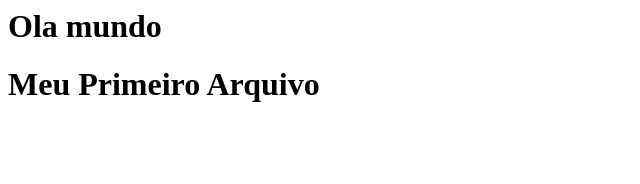
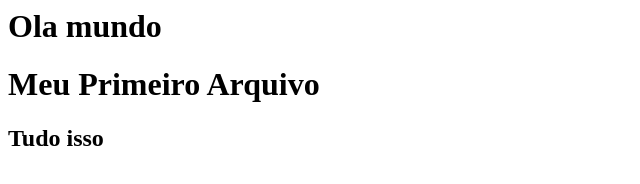
Before and after one commit to ThiagoJr67/projeto-colaborativo, a plain HTML site: page index.html in a window 1280 px wide. Shown: the whole page, without its empty margins (0-640 px from the left). Drawn offline with Linux system fonts and the light colour scheme.

Commit message:
meu terceiro commit

```diff
--- a/index.html
+++ b/index.html
@@ -1,2 +1,3 @@
 <h1>Ola mundo</h1>
 <h1>Meu Primeiro Arquivo</h1>
+<h2>Tudo isso</h2>
```
